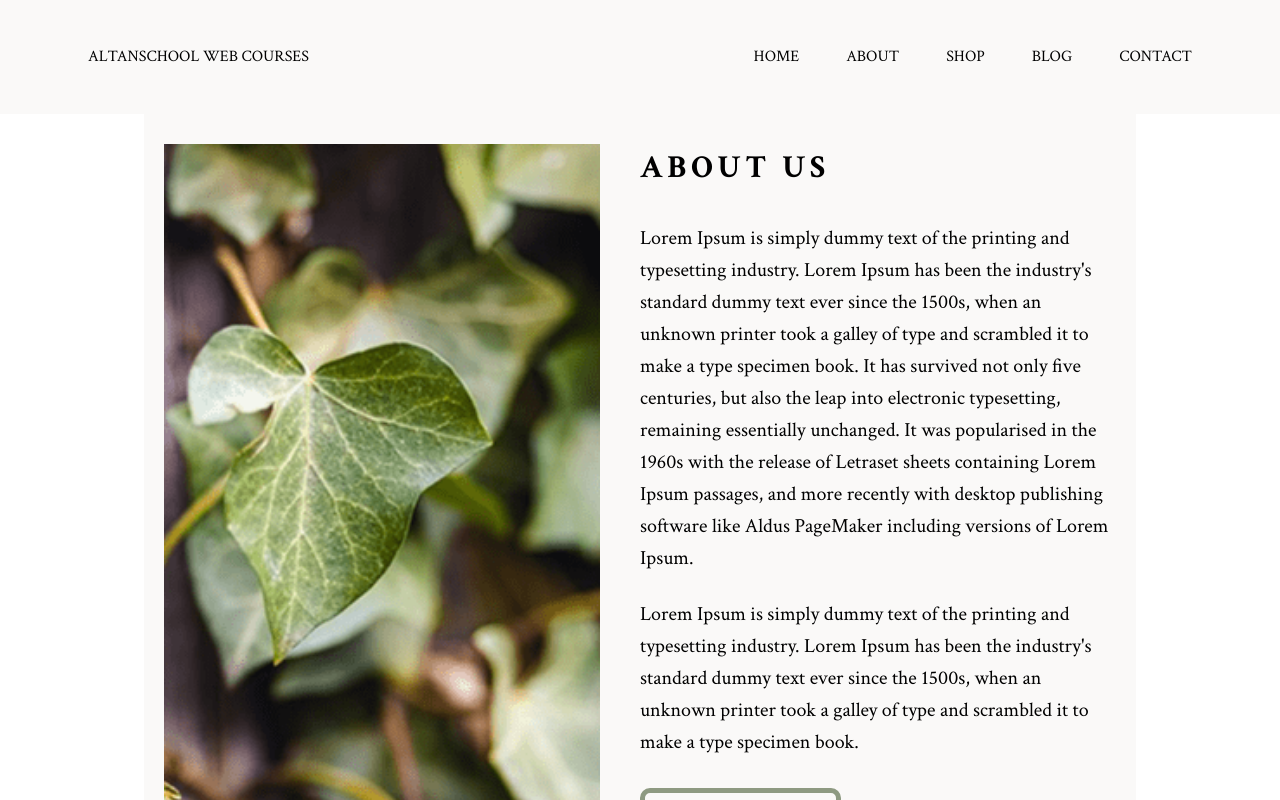
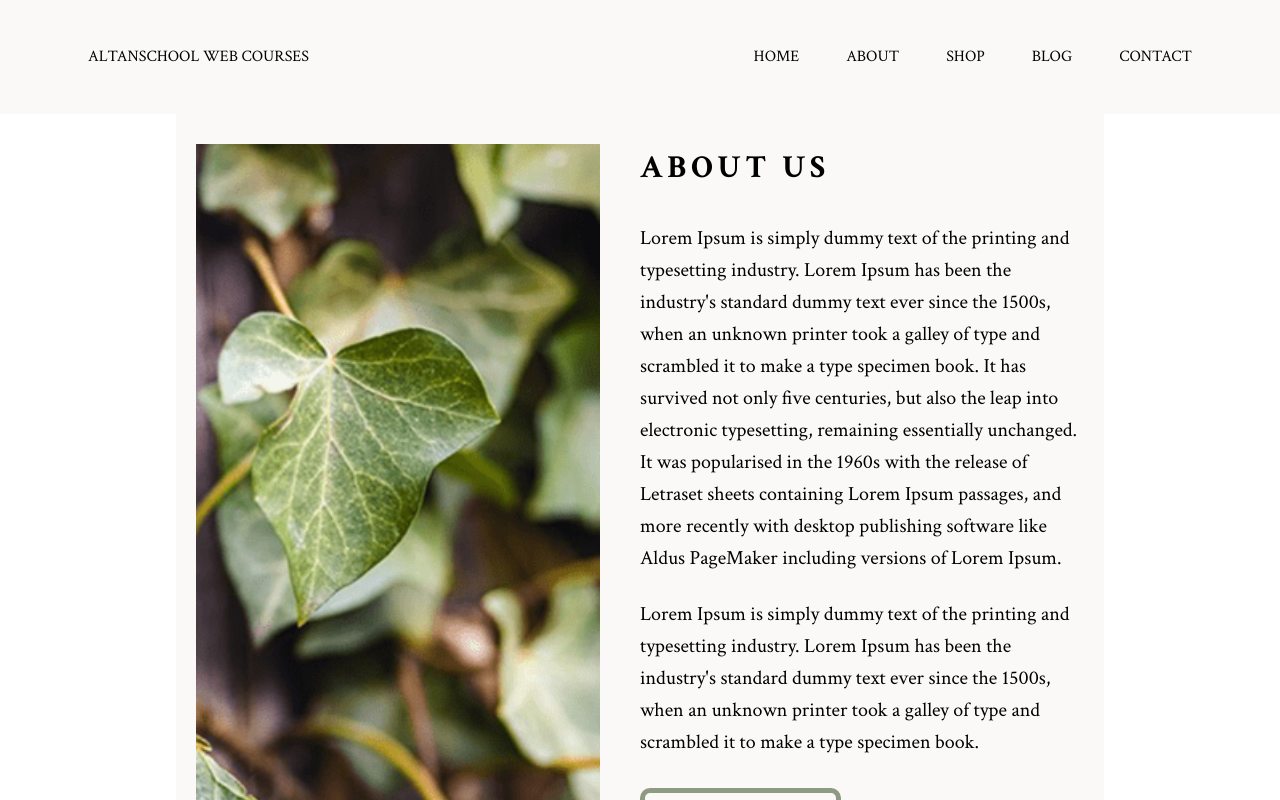
Before and after one commit to Yuliia-Tyzhai/OrganicFashion, a React (Vite) app: page /about in a window 1280 px wide. Shown: the top 800 px of the page. Built offline with nearby package versions, Linux system fonts and the light colour scheme.

Commit message:
add fixing Container and NotFoundPage

```diff
--- a/src/components/Container/Container.module.css
+++ b/src/components/Container/Container.module.css
@@ -1,27 +1,25 @@
 .container {
   width: 100%;
   max-width: 1200px;
-  /* padding-inline: 20px; */
+  padding-inline: 20px;
   margin-inline: auto;
 }
 
 @media screen and (min-width: 992px) {
   .container {
-    max-width: 992px;
-    /* padding-inline: 32px; */
+    max-width: 960px;
+    padding-inline: 16px;
   }
 }
 
 @media screen and (min-width: 1366px) {
   .container {
-    max-width: 1366px;
-    /* padding-inline: 120px; */
+    max-width: 1280px;
   }
 }
 
 @media screen and (min-width: 1920px) {
   .container {
     max-width: 1920px;
-    /* padding-inline: 120px; */
   }
 }
--- a/src/pages/AboutUs/AboutUs.module.css
+++ b/src/pages/AboutUs/AboutUs.module.css
@@ -1,5 +1,4 @@
 .aboutUs {
-  min-width: 375px;
   position: relative;
   text-align: center;
   padding: 30px 20px;
@@ -86,7 +85,6 @@
 
 @media (min-width: 992px) {
   .aboutUs {
-    min-width: 992px;
     flex-direction: row;
     justify-content: center;
     align-items: flex-start;
@@ -161,7 +159,6 @@
 
 @media (min-width: 1366px) {
   .aboutUs {
-    min-width: 1366px;
     gap: 80px;
   }
 
@@ -172,7 +169,6 @@
 
 @media (min-width: 1920px) {
   .aboutUs {
-    min-width: 1920px;
     gap: 140px;
   }
 
--- a/src/pages/NotFoundPage/NotFoundPage.jsx
+++ b/src/pages/NotFoundPage/NotFoundPage.jsx
@@ -1,3 +1,10 @@
+import React from 'react';
+import styles from './NotFoundPage.module.css';
+
 export default function NotFound() {
-  return <div>NotFound page</div>;
+  return (
+    <div>
+      <h2 className={styles.title}>Not Found Page</h2>
+    </div>
+  );
 }
--- /dev/null
+++ b/src/pages/NotFoundPage/NotFoundPage.module.css
@@ -0,0 +1,4 @@
+.title {
+  font-size: 48px;
+  color: blue;
+}
```
